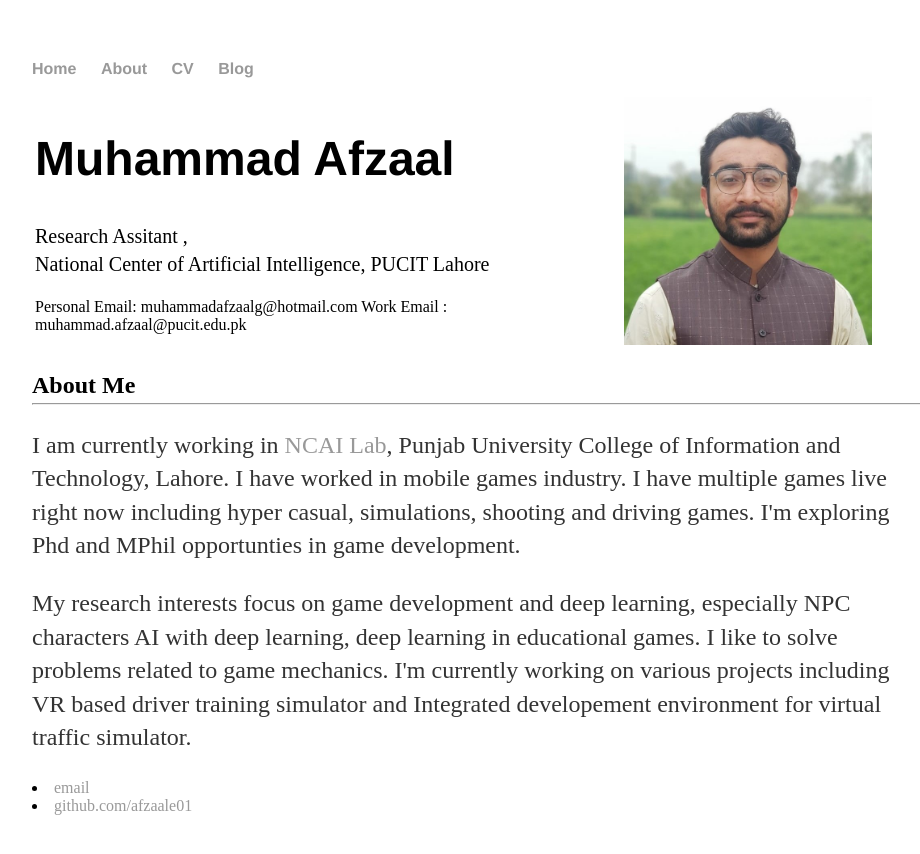
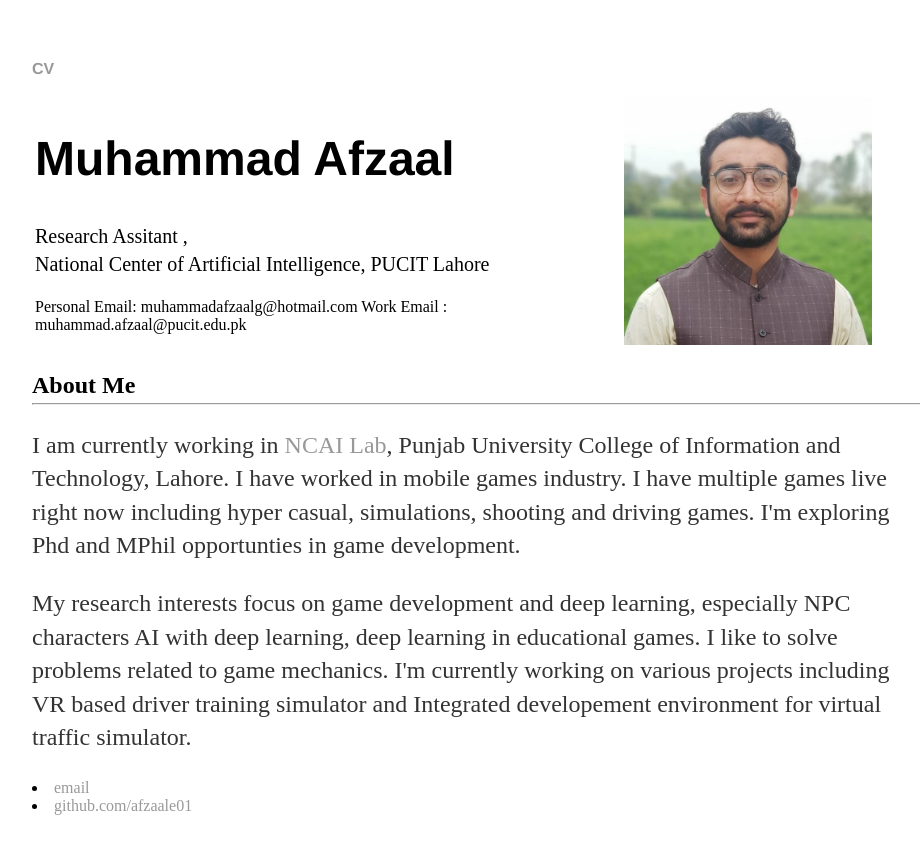
Before and after one commit to afzaale01/afzaale01.github.io, a plain HTML site: page index.html in a window 1280 px wide. Shown: the whole page, without its empty margins (160-1080 px from the left). Drawn offline with Linux system fonts and the light colour scheme.

Commit message:
Update index.html

```diff
--- a/index.html
+++ b/index.html
@@ -9,10 +9,7 @@
 	<body>
 		<nav>
     		<ul>
-        		<li><a href="/">Home</a></li>
-	        	<li><a href="/about">About</a></li>
         		<li><a href="https://github.com/afzaale01/afzaale01.github.io/blob/master/content/MAfzaal.pdf">CV</a></li>
-        		<li><a href="/blog">Blog</a></li>
     		</ul>
 		</nav>
 		<div class="container">
```
